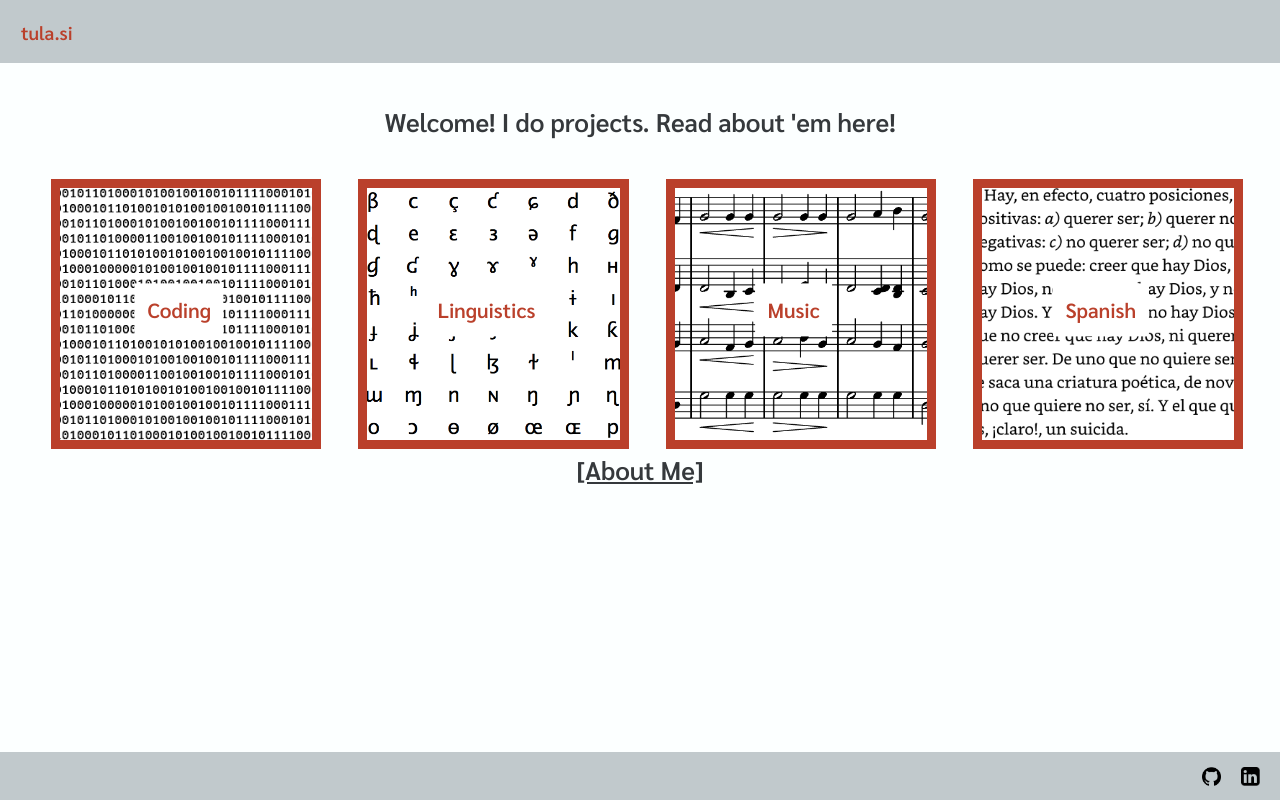
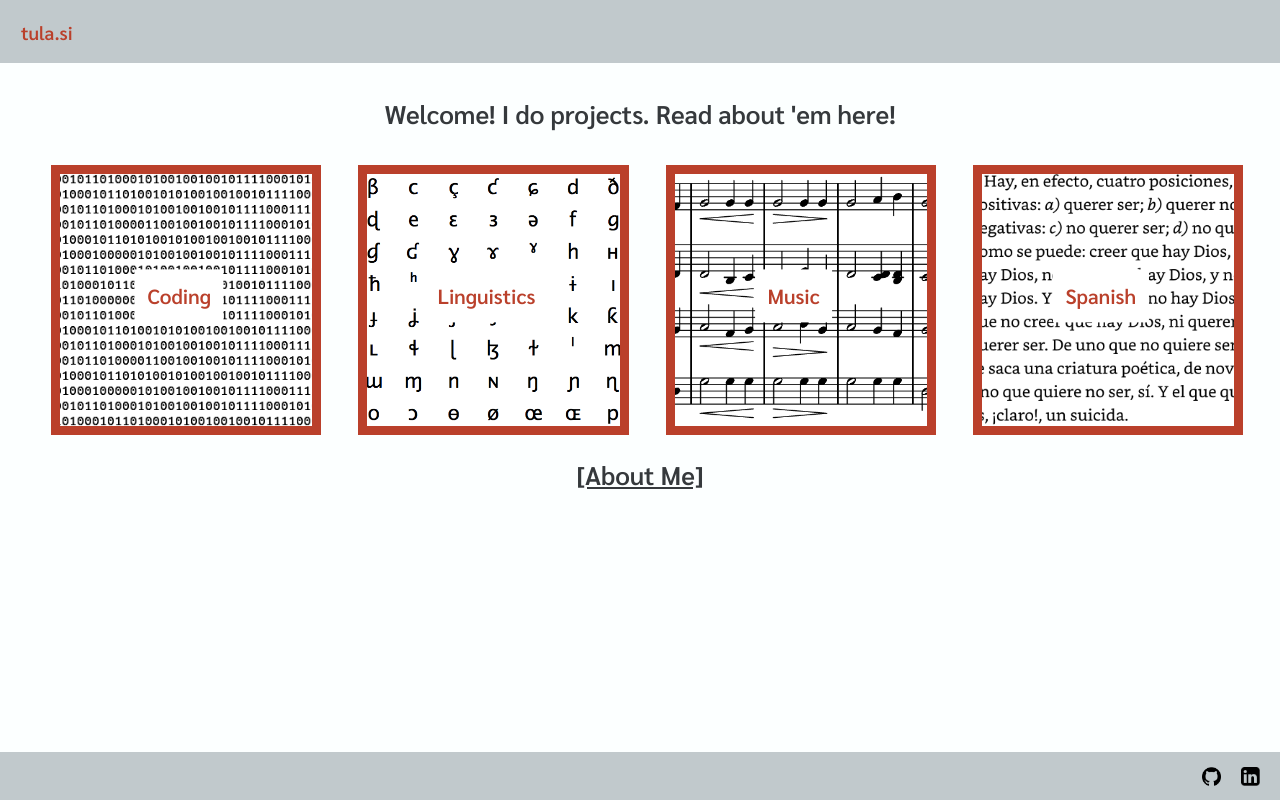
Before and after one commit to trholdridge/trholdridge.github.io, a plain HTML site: page index.html in a window 1280 px wide. Drawn offline with Linux system fonts and the light colour scheme.

Commit message:
fixed home page spacing

```diff
--- a/home.css
+++ b/home.css
@@ -22,13 +22,18 @@ body
 	padding-left: 20px;
 }
 
-h2, h2 a
+h2
 {
 	font-weight: 600;
 	font-size: 2vw;
 	color: #35393c;
 	text-align: center;
-	padding: 20px;
+	padding: 1vw;
+}
+
+h2 a
+{
+	color: #35393c;
 }
 
 .links
@@ -36,7 +41,7 @@ h2, h2 a
 	width: 100%;
 	float: left;
 	margin: 0;
-	padding: 0;
+	padding-bottom: 1.5vw;
 }
 
 .link
```
